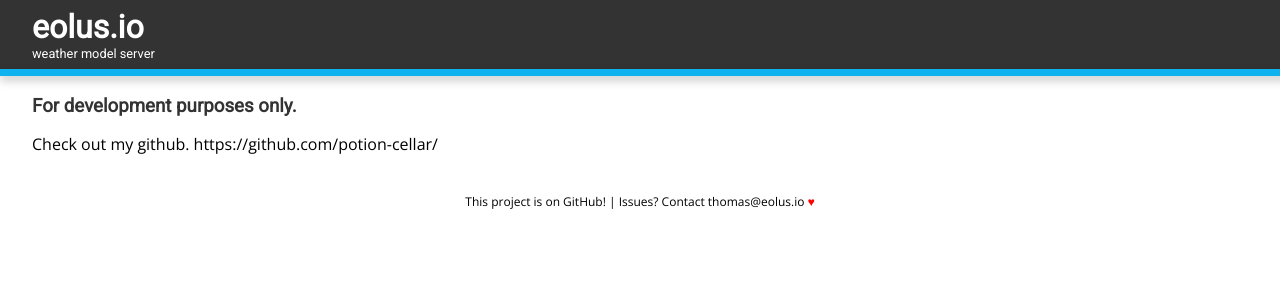
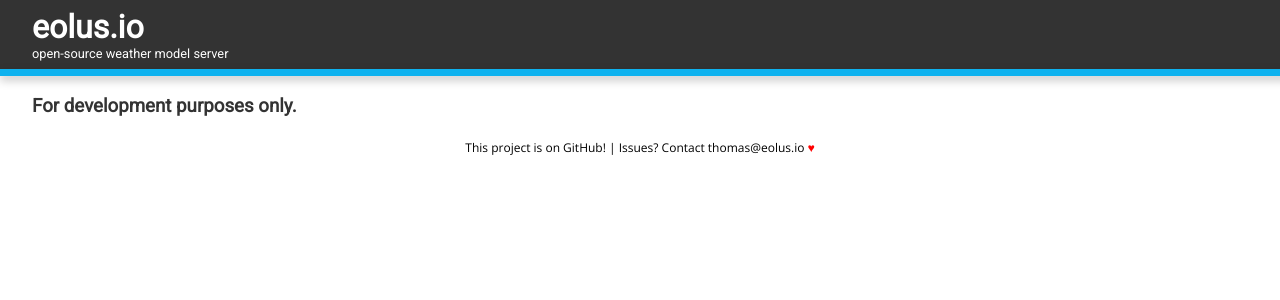
Before and after one commit to AMJADH195/eolus.io, a PHP site: page / in a window 1280 px wide. Shown: the top 300 px of the page. Run offline with PHP 8.4, Linux system fonts and the light colour scheme.

Commit message:
update page

```diff
--- a/web/eolusHeader.php
+++ b/web/eolusHeader.php
@@ -117,7 +117,7 @@
     </head>
     <body>
         <div class="header">eolus.io<br>
-        <p class="subheader">weather model server<br>
+        <p class="subheader">open-source weather model server<br>
         </p></div>
         <div class="version">
 
--- a/web/index.php
+++ b/web/index.php
@@ -1,7 +1,3 @@
 <?php require ("./eolusHeader.php"); ?>
 <h3>For development purposes only.</h3>
-<p>
-Check out my github.
-https://github.com/potion-cellar/
-</p>
 <?php require ("./eolusFooter.php"); ?>
```
